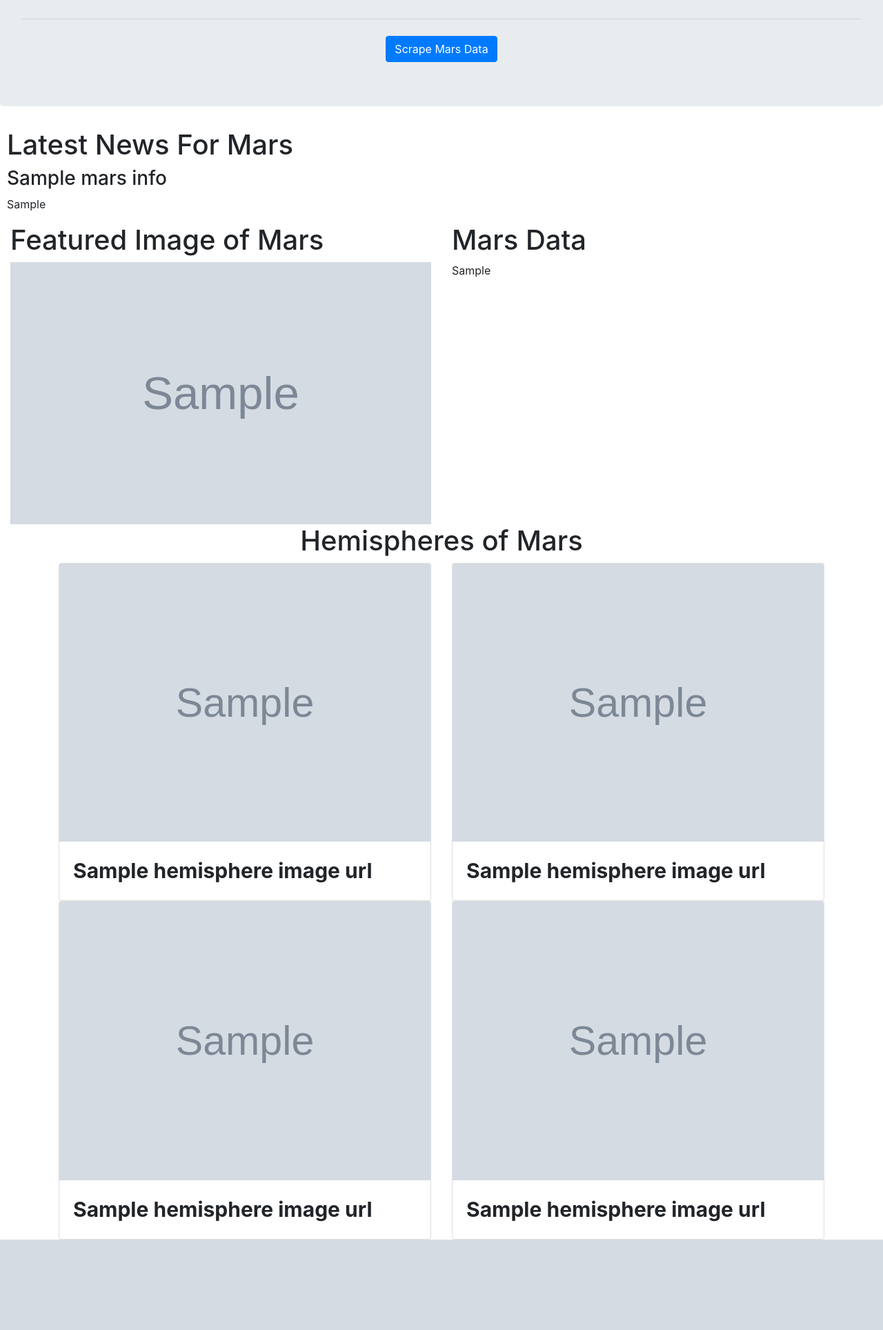
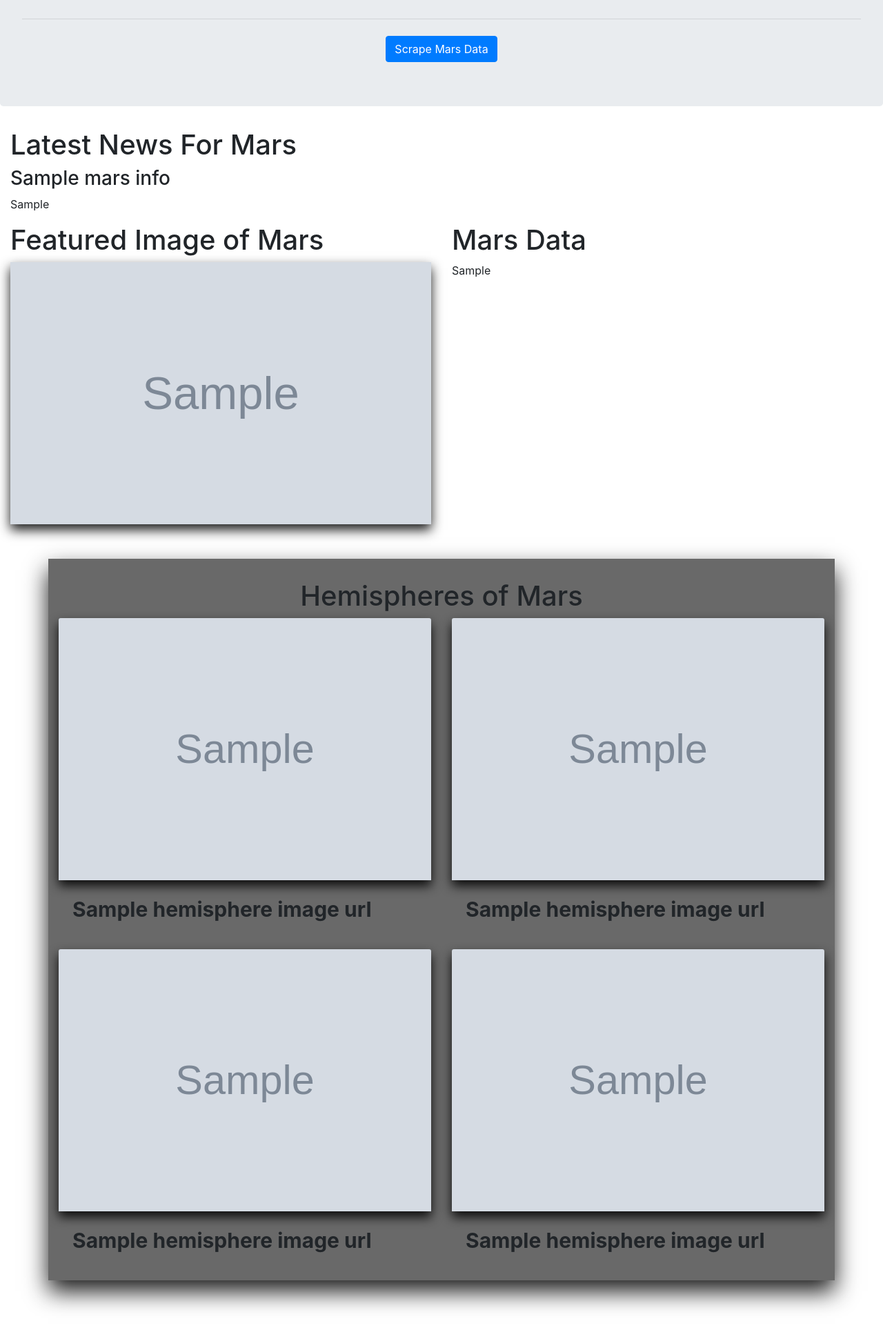
Before and after one commit to pspitzer86/Web-Scraping-Challenge, a Flask app: page / in a window 1280 px wide. Shown: the part 166-2094 px from the top of the page at 69% size. Before the commit the page ends 1963 px from the top, so only its background shows below. Run offline with Flask 2, Linux system fonts and the light colour scheme; grey boxes marked "Sample" are stand-in pictures; a database or web service that is not in the repository returns one stand-in record (values such as "Sample title").

Commit message:
final edits and styling

```diff
--- a/Mission_to_Mars/Templates/index.html
+++ b/Mission_to_Mars/Templates/index.html
@@ -5,6 +5,42 @@
   <meta charset="UTF-8">
   <title>Mission_to_Mars</title>
   <link rel="stylesheet" href="https://cdn.jsdelivr.net/npm/bootstrap@4.5.3/dist/css/bootstrap.min.css" integrity="sha384-TX8t27EcRE3e/ihU7zmQxVncDAy5uIKz4rEkgIXeMed4M0jlfIDPvg6uqKI2xXr2" crossorigin="anonymous">
+
+  <style>
+    .responsive {
+      height: 380px;
+      width: 100%;
+      box-shadow: 0px 8px 16px 0px rgba(0,0,0,0.9);
+    }
+
+    .card-text {
+      font-size: 30px;
+      font-weight: bold;
+    }
+
+    table {
+      box-shadow: 0px 8px 16px 0px rgba(0,0,0,0.9);
+    }
+
+    .title-space {
+      padding-top: 30px;
+    }
+
+    .card-margins{
+      margin-bottom: 15px;
+    }
+
+    .background {
+      background-color:dimgray;
+      box-shadow: 0px 16px 32px 0px rgba(0,0,0,0.9)
+    }
+
+    .container-space {
+      margin-bottom: 50px;
+    }
+
+  </style>
+
 </head>
 
 <!--#########################################################################
@@ -39,21 +75,23 @@ In collaboration with Kate Spitzer
 
 <!--First section with the scraped news articles headline and its associated teaser sentence-->
 
-<h1 class='text-lg-left' style='padding-left: 10px;'>Latest News For Mars</h1>
-<h3 style='padding-left: 10px;'>{{mars.news_title}}</h3>
-<p style='padding-left: 10px;'>{{mars.news_p}}</p>
+<div class='container-fluid'>
+  <h1 class='text-lg-left'>Latest News For Mars</h1>
+  <h3>{{mars.news_title}}</h3>
+  <p>{{mars.news_p}}</p>
+</div>
 
 <!--Next section with the scraped featured image of Mars and the table with general Mars information-->
 
-<div class='container-fluid'>
+<div class='container-fluid container-space'>
   <div class='row'>
     <div class='col-sm-12 col-md-6'>
       <h1 class='text-lg-left'>Featured Image of Mars</h1>
-        <img style='height: 380px; width: 100%;' src='{{mars.featured_image_url}}' alt='feature_mars'>
+        <img class ='responsive' src='{{mars.featured_image_url}}' alt='feature_mars'>
     </div>
     <div class='col-sm-12 col-md-6'>
       <h1 class='text-lg-left'>Mars Data</h1>
-       <div class=' table-striped' style='width: 100%;'>
+       <div class='table-striped'>
           {{mars.mars_fact_table | safe}}
         </div>
     </div>
@@ -62,50 +100,49 @@ In collaboration with Kate Spitzer
 
 <!--Last section with the four hemisphere images and their titles that were scraped and presented in bootstrap cards-->
 
-<div class='container'>
-  <h1 class='text-lg-center'>Hemispheres of Mars</h1>
+<div class='container background'>
+  <h1 class='text-lg-center title-space'>Hemispheres of Mars</h1>
   <div class='row'>
     <div class='col-sm-12 col-md-6'>
-      <div class="card margins">
+      <div class="card-margins">
         <img src="{{mars.hemisphere_image_urls[0].img_url}}" class="card-img-top responsive" alt="cerberus_hemi">
         <div class="card-body">
-          <p class="card-text" style='font-weight: bold; font-size: 30px;'>{{mars.hemisphere_image_urls[0].title}}</p>
+          <p class="card-text">{{mars.hemisphere_image_urls[0].title}}</p>
        </div>
       </div>
    </div>
    <div class='col-sm-12 col-md-6'>
-    <div class="card margins">
+    <div class="card-margins">
       <img src="{{mars.hemisphere_image_urls[1].img_url}}" class="card-img-top responsive" alt="schiaparelli_hemi">
       <div class="card-body">
-        <p class="card-text" style='font-weight: bold; font-size: 30px;'>{{mars.hemisphere_image_urls[1].title}}</p>
+        <p class="card-text">{{mars.hemisphere_image_urls[1].title}}</p>
      </div>
     </div>
  </div>
 </div>
 <div class='row'>
   <div class='col-sm-12 col-md-6'>
-    <div class="card margins">
+    <div class="card-margins">
       <img src="{{mars.hemisphere_image_urls[2].img_url}}" class="card-img-top responsive" alt="syrtis_major_hemi">
       <div class="card-body">
-        <p class="card-text" style='font-weight: bold; font-size: 30px;'>{{mars.hemisphere_image_urls[2].title}}</p>
+        <p class="card-text">{{mars.hemisphere_image_urls[2].title}}</p>
      </div>
     </div>
  </div>
  <div class='col-sm-12 col-md-6'>
-  <div class="card margins">
+  <div class="card-margins">
     <img src="{{mars.hemisphere_image_urls[3].img_url}}" class="card-img-top responsive" alt="valles_marineris_hemi">
     <div class="card-body">
-      <p class="card-text" style='font-weight: bold; font-size: 30px;'>{{mars.hemisphere_image_urls[3].title}}</p>
+      <p class="card-text">{{mars.hemisphere_image_urls[3].title}}</p>
    </div>
   </div>
 </div>
 </div>
 </div>
 
-
-<script src="https://code.jquery.com/jquery-3.5.1.slim.min.js" integrity="sha384-DfXdz2htPH0lsSSs5nCTpuj/zy4C+OGpamoFVy38MVBnE+IbbVYUew+OrCXaRkfj" crossorigin="anonymous"></script>
-<script src="https://cdn.jsdelivr.net/npm/popper.js@1.16.1/dist/umd/popper.min.js" integrity="sha384-9/reFTGAW83EW2RDu2S0VKaIzap3H66lZH81PoYlFhbGU+6BZp6G7niu735Sk7lN" crossorigin="anonymous"></script>
-<script src="https://cdn.jsdelivr.net/npm/bootstrap@4.5.3/dist/js/bootstrap.min.js" integrity="sha384-w1Q4orYjBQndcko6MimVbzY0tgp4pWB4lZ7lr30WKz0vr/aWKhXdBNmNb5D92v7s" crossorigin="anonymous"></script>
+  <br>
+  <br>
+  <br>
 
 </body>
 
```
Also changed, not shown: 4 other files.
